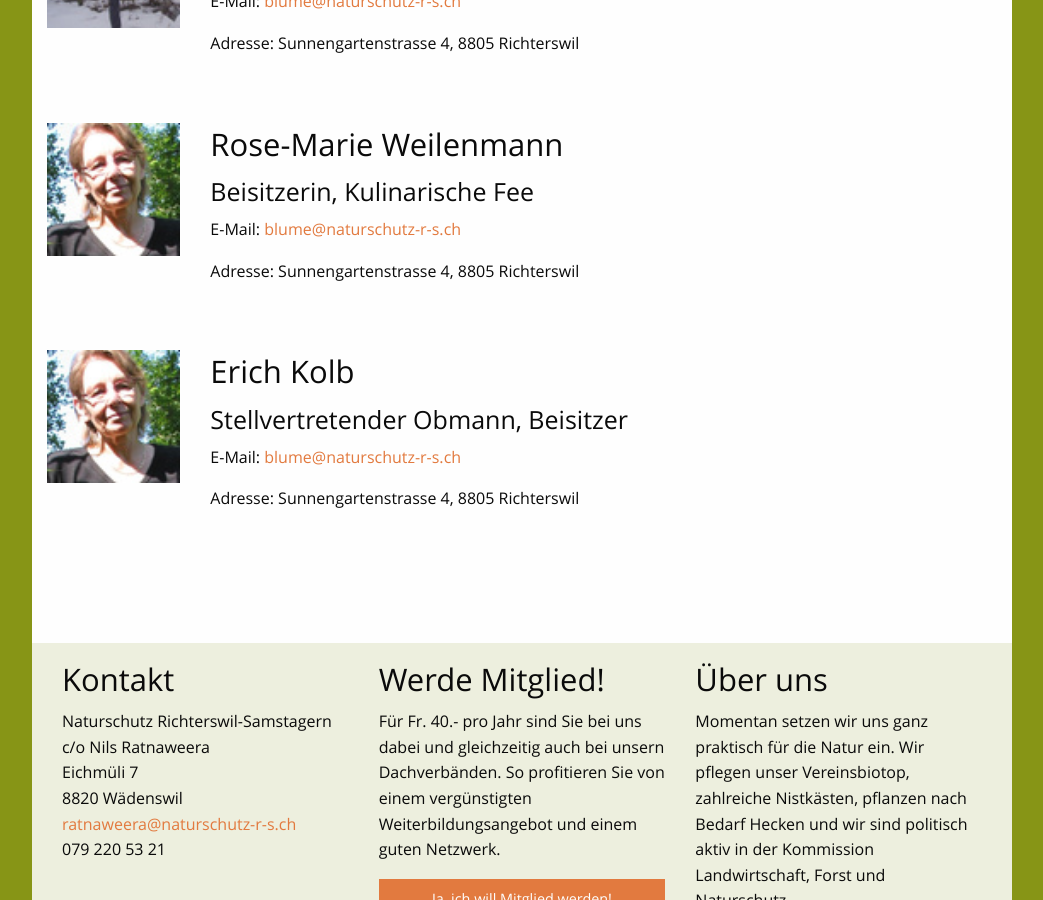
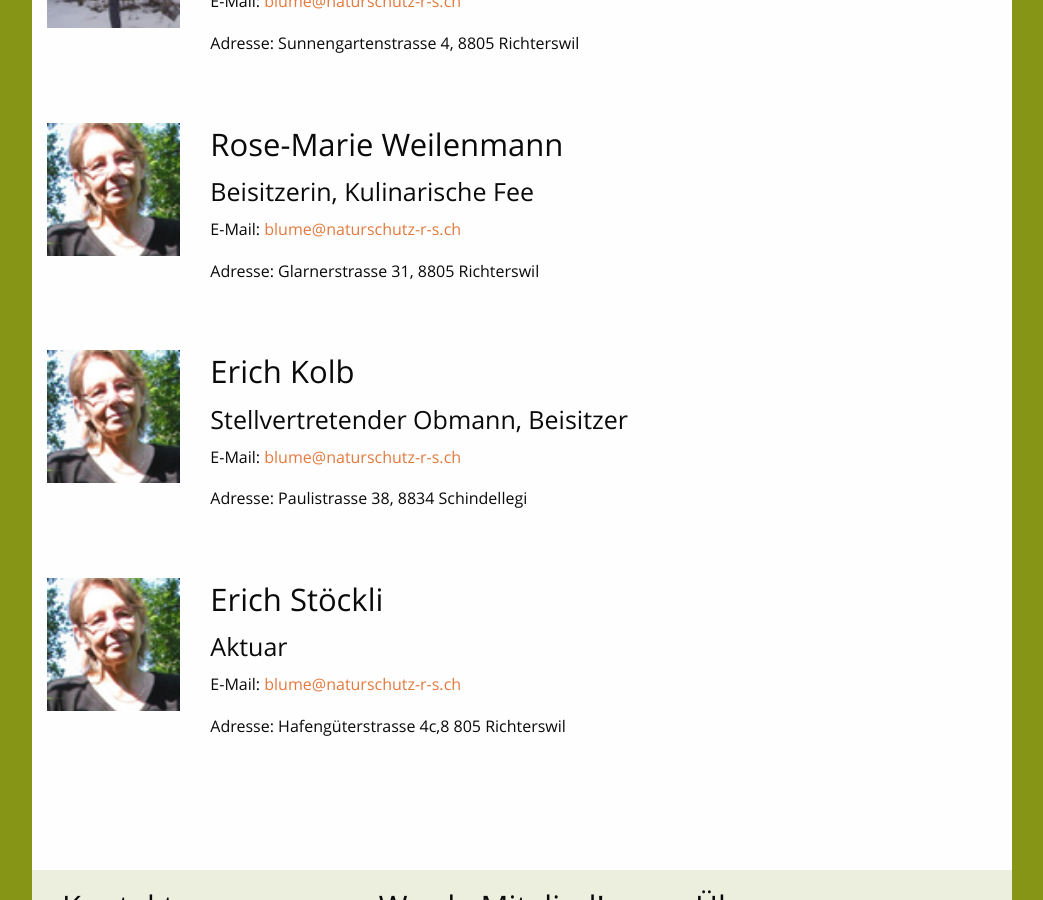
Before and after one commit to Naturschutz-Richterswil-Samstagern/Naturschutz-Richterswil-Samstagern.github.io, a Jekyll site: the page built from ueber-uns.md, in a window 1280 px wide and 900 px high, scrolled down 1246 px. Shown: the whole window, without its empty margins (118-1161 px from the left). Built offline with Jekyll 4.4.1, drawn with Linux system fonts in a browser that asks for light colours.

```diff
--- a/ueber-uns.md
+++ b/ueber-uns.md
@@ -62,9 +62,9 @@
       <h3>Rose-Marie Weilenmann</h3>
       <h4>Beisitzerin, Kulinarische Fee</h4>
 
-    <p>E-Mail: <a href="blume@naturschutz-r-s.ch">blume@naturschutz-r-s.ch</a></p>
+    <p>E-Mail: <a href="weilenmann@naturschutz-r-s.ch">blume@naturschutz-r-s.ch</a></p>
 
-    <p>Adresse: Sunnengartenstrasse 4, 8805 Richterswil</p>
+    <p>Adresse: Glarnerstrasse 31, 8805 Richterswil</p>
   </div>
 </div>
 
@@ -74,13 +74,26 @@
   </div>
   <div class="large-10 columns">
       <h3>Erich Kolb</h3>
-      <h4>Stellvertretender Obmann, Beisitzer </h4>
+      <h4>Stellvertretender Obmann, Beisitzer</h4>
 
-    <p>E-Mail: <a href="blume@naturschutz-r-s.ch">blume@naturschutz-r-s.ch</a></p>
+    <p>E-Mail: <a href="kolb@naturschutz-r-s.ch">blume@naturschutz-r-s.ch</a></p>
 
-    <p>Adresse: Sunnengartenstrasse 4, 8805 Richterswil</p>
+    <p>Adresse: Paulistrasse 38, 8834 Schindellegi</p>
   </div>
 </div>
 
+<div class="row" style="margin-bottom:50px;">
+  <div class="large-2 columns">
+    <img width="133" src="/images/ueber-uns/rosemarie-weilenmann.jpg"/>
+  </div>
+  <div class="large-10 columns">
+      <h3>Erich Stöckli</h3>
+      <h4>Aktuar</h4>
+
+    <p>E-Mail: <a href="stoeckli@naturschutz-r-s.ch">blume@naturschutz-r-s.ch</a></p>
+
+    <p>Adresse: Hafengüterstrasse 4c,8 805 Richterswil</p>
+  </div>
+</div>
 
 [praesident-email]: mailto:ratnaweera@naturschutz-r-s.ch
```
